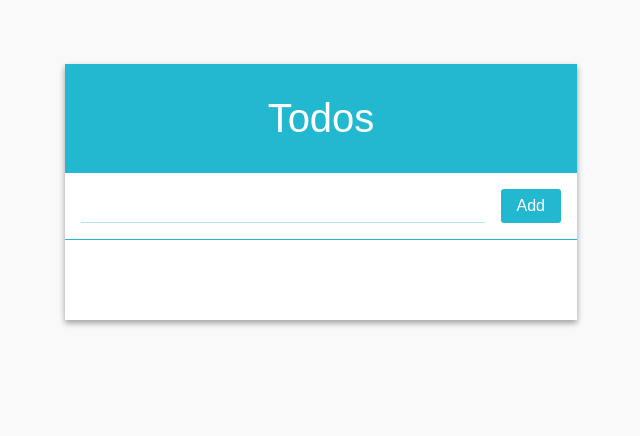
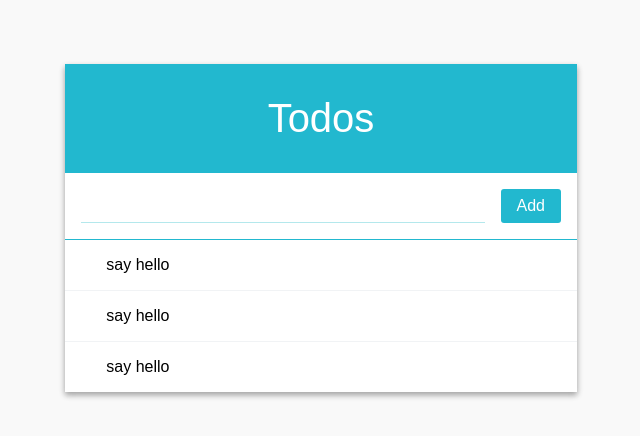
Before and after one commit to puilp0502/todo-v2, a React (Create React App) app: page / in a window 1280 px wide. Shown: the top 436 px of the page, without its empty margins (319-959 px from the left). Built offline with nearby package versions, Linux system fonts and the light colour scheme.

Commit message:
Implement TodoItem & TodoItemList

```diff
--- a/src/App.js
+++ b/src/App.js
@@ -1,12 +1,15 @@
 import React, { Component } from 'react';
 import TodoListTemplate from './components/TodoListTemplate';
 import Form from './components/Form';
+import TodoItemList from './components/TodoItemList';
 
 class App extends Component {
   render() {
     return (
       <div>
-        <TodoListTemplate form={<Form/>}/>
+        <TodoListTemplate form={<Form/>}>
+          <TodoItemList />
+        </TodoListTemplate>
       </div>
     );
   }
--- /dev/null
+++ b/src/components/TodoItem.js
@@ -0,0 +1,38 @@
+import React, { Component } from 'react';
+import classNames from 'classnames/bind';
+import styles from './TodoItem.module.css';
+
+const cx = classNames.bind(styles);
+const makeDummyHandler = (name) => {
+    const msg = name ?
+        "Warning: Missing implementation of `" + name + "`." :
+        "Warning: Handler is not provided."
+    return ()=>console.warn(msg);
+}
+class TodoItem extends Component {
+    static defaultProps = {
+        text: '',
+        checked: false,
+        id: null,
+        onToggle: makeDummyHandler('onToggle'),
+        onRemove: makeDummyHandler('onRemove'),
+    }
+    render() {
+        const { text, checked, id, onToggle, onRemove } = this.props;
+        return (
+            <div className={cx('todo-item')} onClick={()=>onToggle(id)}>
+                <div className={cx('remove')} onClick={(e)=>{e.stopPropagation(); onRemove(id)}}>
+                    &times;
+                </div>
+                <div className={cx('todo-text', { checked })}>
+                    <div>{text}</div>
+                </div>
+                {
+                    checked && (<div className={cx('check-mark')}>/</div>)
+                }
+            </div>
+        )
+    }
+}
+
+export default TodoItem;
--- /dev/null
+++ b/src/components/TodoItem.module.css
@@ -0,0 +1,45 @@
+.todo-item {
+    padding: 1rem;
+    display: flex;
+    align-items: center;
+    cursor: pointer;
+    transition: all 0.15s;
+    user-select: none;
+}
+
+.todo-item:hover {
+    background: #e3fafc;
+}
+
+.todo-item:hover .remove {
+    opacity: 1;
+}
+
+.todo-item+.todo-item {
+    border-top: 1px solid #f1f3f5;
+}
+
+.remove {
+    margin-right: 1rem;
+    color: #e64980;
+    font-weight: 600;
+    opacity: 0;
+}
+
+.todo-text {
+    flex: 1;
+    word-break: break-all;
+}
+
+.checked {
+    text-decoration: line-through;
+    color: #adb5bd;
+}
+
+.check-mark {
+    font-size: 1.5rem;
+    line-height: 1rem;
+    margin-left: 1rem;
+    color: #3bc9db;
+    font-weight: 800;
+}
--- /dev/null
+++ b/src/components/TodoItemList.js
@@ -0,0 +1,17 @@
+import React, { Component } from 'react';
+import TodoItem from './TodoItem';
+
+class TodoItemList extends Component {
+    render() {
+        const { todos, onToggle, onRemove } = this.props;
+        return (
+            <div>
+                <TodoItem text="say hello"/>
+                <TodoItem text="say hello"/>
+                <TodoItem text="say hello"/>
+            </div>
+        )
+    }
+}
+
+export default TodoItemList;
```
Also changed, not shown: 2 other files (tests, documents, lock files or other folders).
